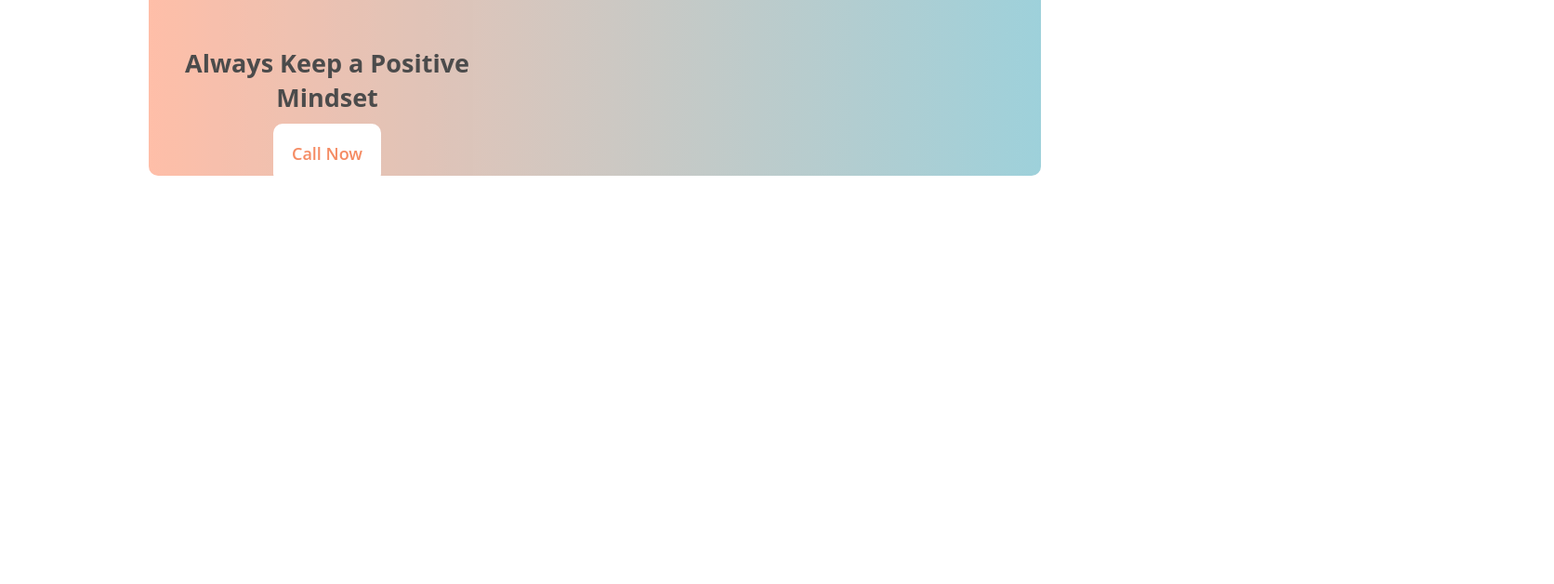
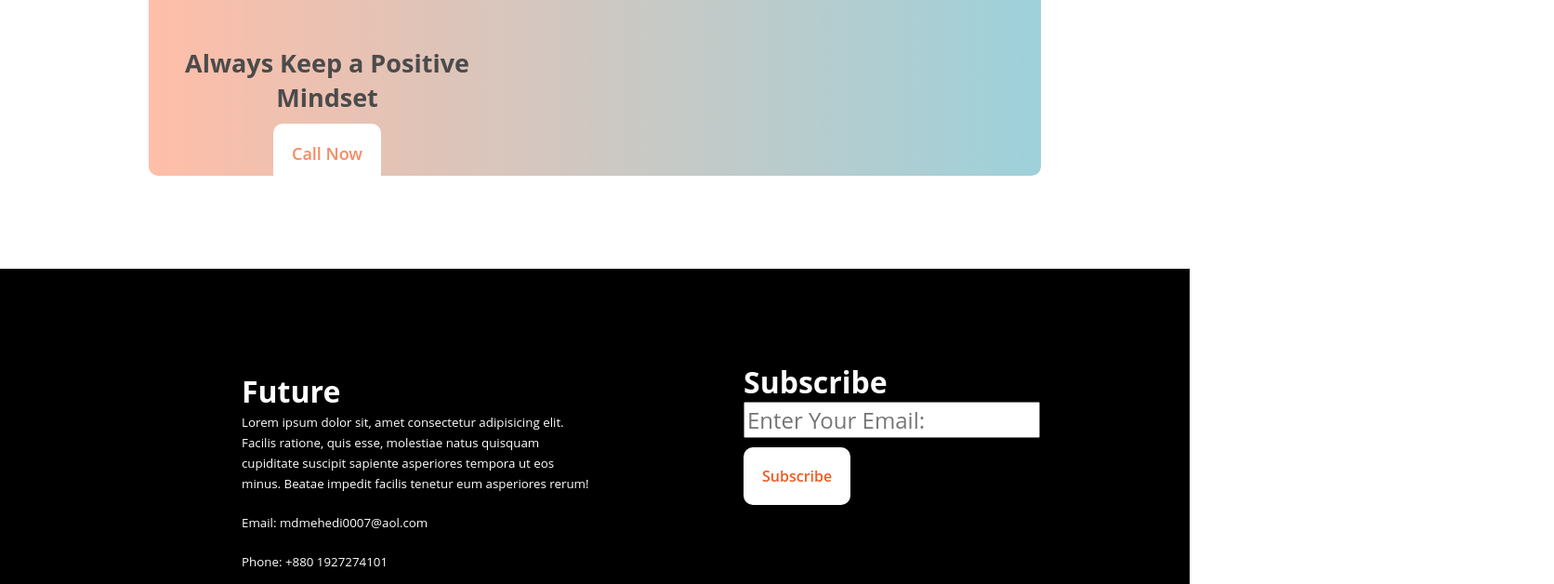
Before and after one commit to chinno0007/new-year-new-me, a plain HTML site: page index.html in a window 1280 px wide. Shown: the part 2827-3455 px from the top of the page at 93% size, 1672 px wide, since content can reach past the window. Before the commit the page ends 3116 px from the top, so only its background shows below. Drawn offline with Linux system fonts and the light colour scheme.

Commit message:
footer added

```diff
--- a/Style/style.css
+++ b/Style/style.css
@@ -15,7 +15,7 @@ header {
 
 .banner-info {
     position: absolute;
-    left: 1000px;
+    left: 1500px;
     top: 300px;
     text-align: end;
 
@@ -144,3 +144,33 @@ header {
     font-size: 1em;
     color: #F15B22;
 }
+
+/* Footer */
+.future {
+    display: flex;
+    justify-content: space-between;
+    /* align-items: center; */
+    background-color: black;
+    color: #FFFFFF;
+    padding: 100px;
+
+}
+
+.future1 {
+    width: 40%;
+    margin-left: 150px;
+    padding: 10px;
+}
+
+.email-phone {
+    margin: 20px 0;
+}
+
+.future2 {
+    width: 40%;
+    margin-left: 150px;
+}
+
+.email-blank {
+    font-size: 1.5rem;
+}
--- a/index.html
+++ b/index.html
@@ -139,6 +139,28 @@
         </section>
     </main>
     <!-- Main End -->
+    <!-- Footer start -->
+    <footer class="future">
+        <div class="future1">
+            <h1>Future</h1>
+            <p><small>Lorem ipsum dolor sit, amet consectetur adipisicing elit. Facilis ratione, quis esse, molestiae
+                    natus quisquam cupiditate suscipit sapiente asperiores tempora ut eos minus. Beatae impedit facilis
+                    tenetur eum asperiores rerum!</small></p>
+            <p class="email-phone"><small>Email: mdmehedi0007@aol.com</small></p>
+            <p class="email-phone"><small>Phone: +880 1927274101</small></p>
+            <img src="images/icons/fb.png" alt="">
+            <img src="images/icons/twitter.png" alt="">
+            <img src="images/icons/youtube.png" alt="">
+        </div>
+
+        <div class="future2">
+            <h1>Subscribe</h1>
+            <label for="">
+                <input class="email-blank" type="email" name="" id="" placeholder="Enter Your Email: ">
+            </label> <br>
+            <button class="call-now">Subscribe</button>
+        </div>
+    </footer>
 </body>
 
 </html>
```
